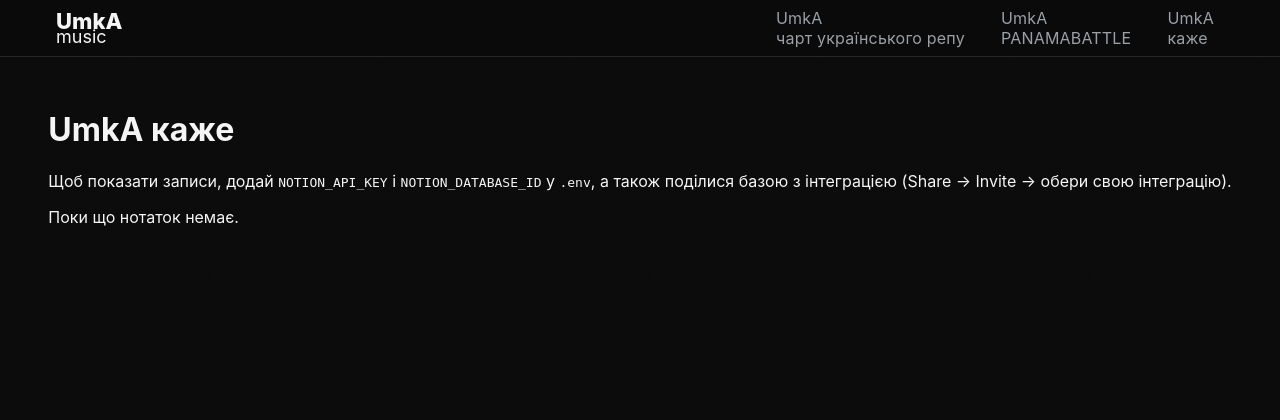
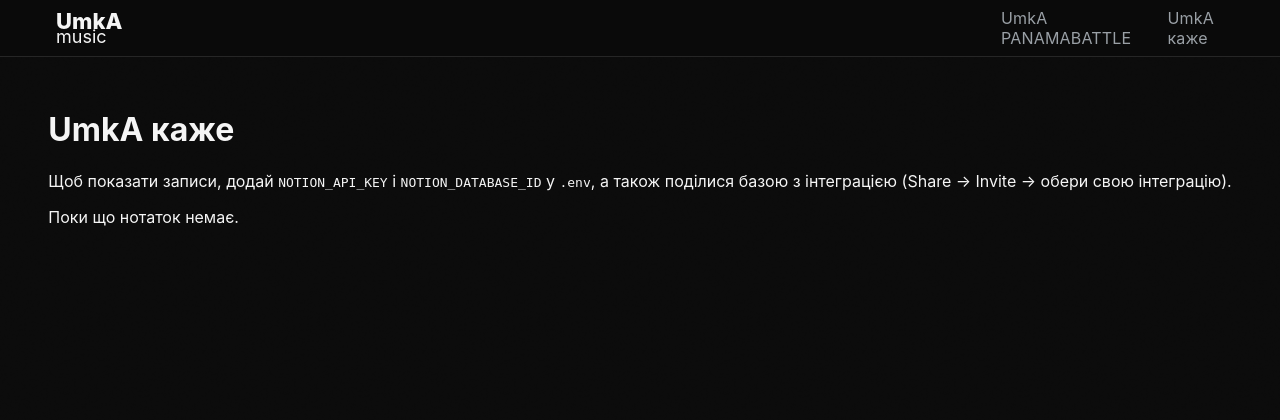
Before and after one commit to panumka/umka-space, a Flask app: page /blog in a window 1280 px wide. Shown: the top 420 px of the page. Run offline with Flask 3, Linux system fonts and the light colour scheme.

Commit message:
umka_chart4

```diff
--- a/templates/base.html
+++ b/templates/base.html
@@ -54,15 +54,6 @@
         </a>
       </div>
       <nav class="main-nav" aria-label="Головна навігація">
-        <a href="https://music.youtube.com/playlist?list=PLqfj-GxxzQq_6jSrlCicVPoDt9uhqtajH&si=fOWdP01o6w-M2xGm"
-           class="nav-link"
-           target="_blank"
-           rel="noopener noreferrer">
-          <div class="nav-text special-font">
-            <span class="nav-top">UmkA</span><br>
-            <span class="nav-bottom">чарт українського репу</span>
-          </div>
-        </a>
         <a href="/panamabattle" class="nav-link {% if active == 'panamabattle' %}active{% endif %}" {% if active == 'panamabattle' %}aria-current="page"{% endif %}>
           <div class="nav-text special-font">
             <span class="nav-top">UmkA</span><br>
@@ -79,7 +70,7 @@
     </div>
   </header>
 
-{% if active == 'index' %}
+{% if request.endpoint == 'index' %}
 <a class="chart-banner"
    href="https://music.youtube.com/playlist?list=PLqfj-GxxzQq_6jSrlCicVPoDt9uhqtajH&si=fOWdP01o6w-M2xGm"
    target="_blank"
```
